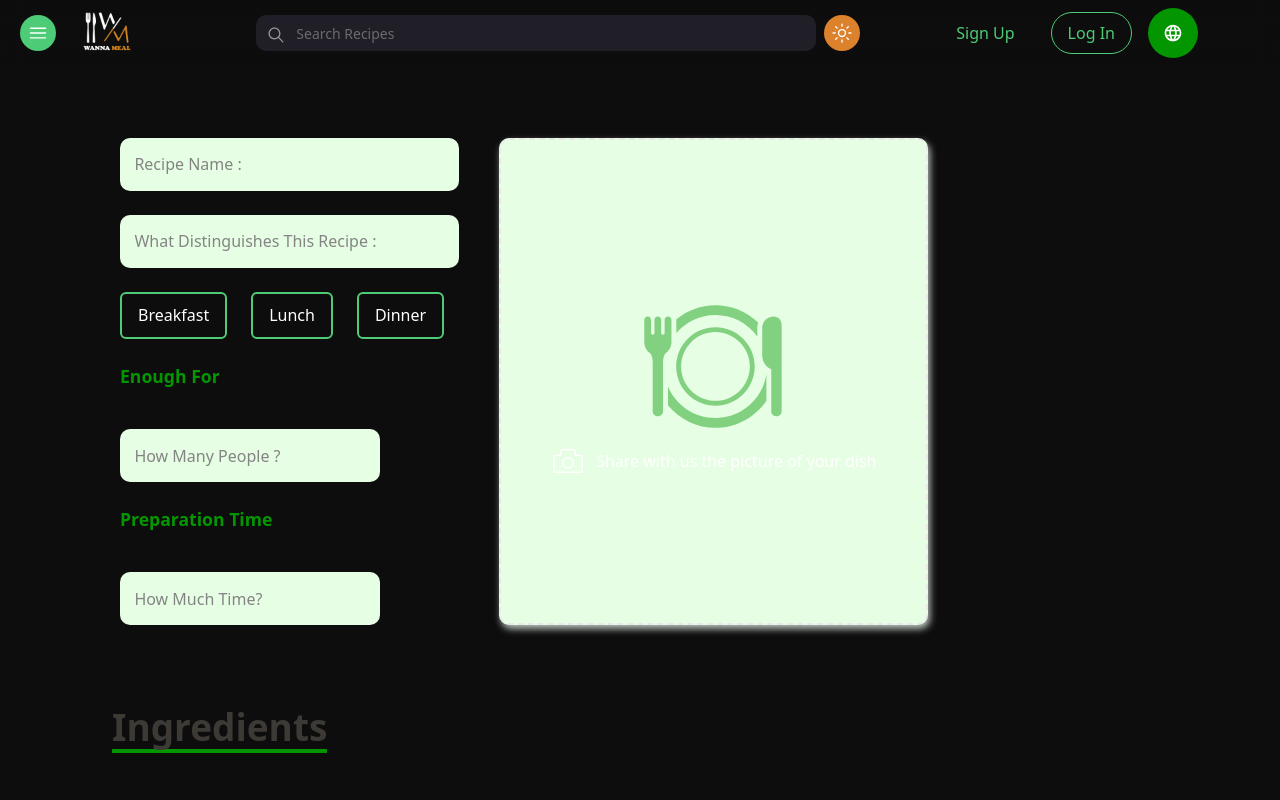
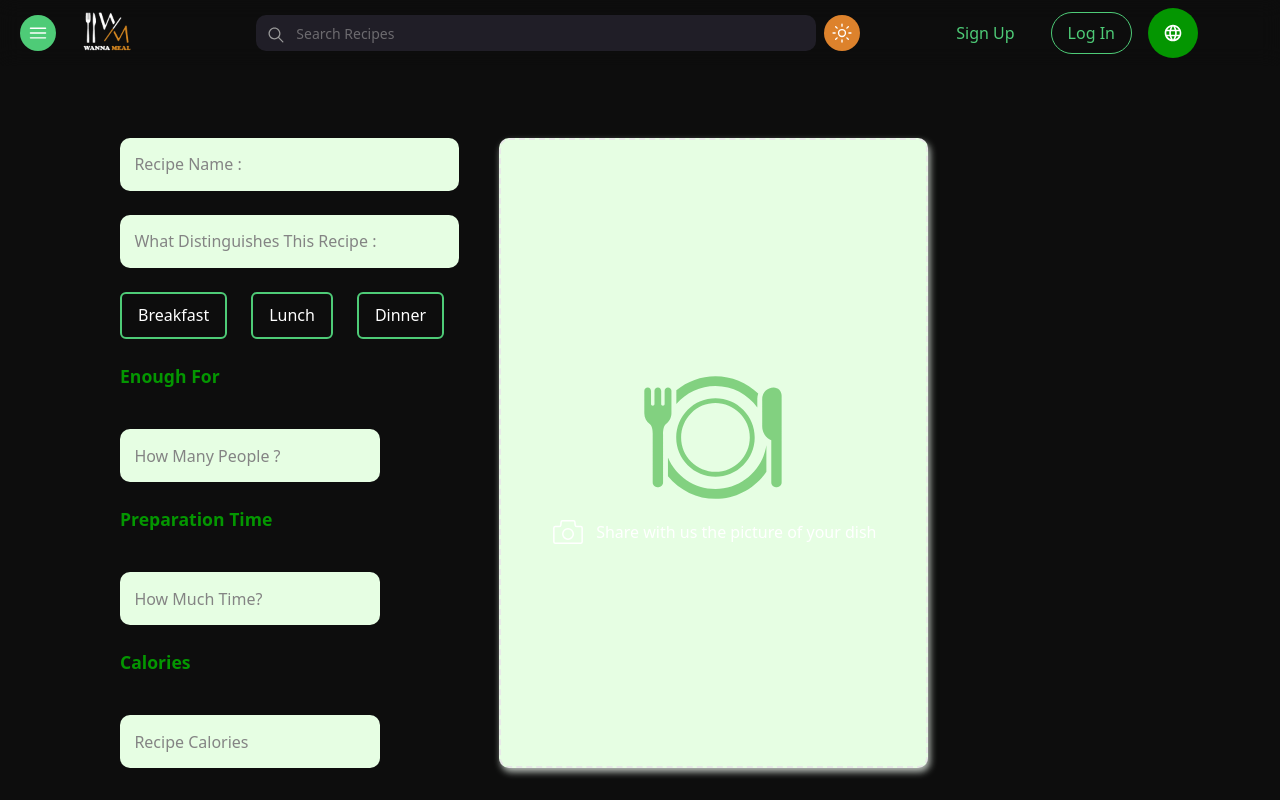
Before and after one commit to Graduation-Project-MRS/Frontend, a React (Create React App) app in the folder wannameal/: page /AddProduct in a window 1280 px wide. Shown: the top 800 px of the page. Built offline with nearby package versions, Linux system fonts and the light colour scheme.

Commit message:
edit addRecipe

```diff
--- a/wannameal/public/locales/en/translation.json
+++ b/wannameal/public/locales/en/translation.json
@@ -60,7 +60,8 @@
     "addingredient": "add ingredient",
     "addStep": "add Step",
     "saveRecipe": "save Recipe",
-    "cancelRecipe": "cancel Recipe"
+    "cancelRecipe": "cancel Recipe",
+    "caloriess": "calories"
   },
   "contact": {
     "head": "get in touch",
@@ -160,7 +161,7 @@
     "Profile": "My Profile",
     "Contact": "Contact Us",
     "logoutt": "logout",
-    "dashboard":"dashboard",
-"makeMeal":"Add Recipe"
+    "dashboard": "dashboard",
+    "makeMeal": "Add Recipe"
   }
 }
--- a/wannameal/src/components/mealCard/dashCard.jsx
+++ b/wannameal/src/components/mealCard/dashCard.jsx
@@ -8,7 +8,7 @@ import { Link } from "react-router-dom";
 function DashCard({ meal }) {
     return (
         <>
-            <Link to={`/recipeDetails/${meal?.id}`}>
+            <Link to={`/recipeDetails/${meal?._id}`}>
                 <div className={`${styles.mealCard}`}>
                     <div className={`${styles.imageContainer}`}>
                         <img
--- a/wannameal/src/pages/addProduct/addProduct.jsx
+++ b/wannameal/src/pages/addProduct/addProduct.jsx
@@ -1,4 +1,4 @@
-import React, { useState } from "react";
+import React, { useEffect, useState } from "react";
 import style from "./page.module.css";
 import { BiSolidTrash } from "react-icons/bi";
 import { IoMdAddCircleOutline } from "react-icons/io";
@@ -20,6 +20,7 @@ const AddProduct = () => {
   ]);
   const [isActive, setisActive] = useState("");
   const [image, setImage] = useState(null);
+  const [randomNumber, setRandomNumber] = useState(null);
   const { t } = useTranslation();
   const {
     Rname,
@@ -36,7 +37,13 @@ const AddProduct = () => {
     addStep,
     saveRecipe,
     cancelRecipe,
+    caloriess,
   } = t("add");
+  useEffect(() => {
+    const randomNum = Math.floor(Math.random() * 100) + 1; // Generate random number between 1 and 100
+    setRandomNumber(randomNum);
+  }, [])
+
   const user = useSelector(getuser);
   const [recipe, setRecipe] = useState({
     recipeName: "",
@@ -44,7 +51,8 @@ const AddProduct = () => {
     typeMeals: "",
     times: "",
     EnoughFor: "",
-    calories: 500,
+    calories: null,
+    _id: 24,
     image: null,
     ingredients: [],
     steps: [],
@@ -104,6 +112,7 @@ const AddProduct = () => {
       ...prevRecipe,
       steps: updatedDirections,
     }));
+    console.log(recipe);
   };
 
   const handleRemoveIngredient = (index) => {
@@ -157,10 +166,10 @@ const AddProduct = () => {
     formData.append("times", recipe.times);
     formData.append("EnoughFor", recipe.EnoughFor);
     formData.append("calories", recipe.calories);
+    formData.append("_id", recipe._id);
     formData.append("image", recipe.image);
-    formData.append("ingredients", JSON.stringify(ingredients));
-    formData.append("steps", JSON.stringify(directions));
-
+    formData.append("ingredients", JSON.stringify(ingredients.join(',')));
+    formData.append("steps", JSON.stringify(directions.join(',')));
     try {
       const response = await axios.post(
         "https://fast-plat1.vercel.app/meals/addAnewRecipe",
@@ -181,7 +190,6 @@ const AddProduct = () => {
       // Handle error
     }
   };
-  console.log(user);
   return (
     <div className="p-md-5 mx-md-5 my-4">
       <Helmet>
@@ -217,9 +225,8 @@ const AddProduct = () => {
                   target: { name: "typeMeals", value: "Breakfast" },
                 });
               }}
-              className={`${style.recipe_type} ${
-                isActive === "Breakfast" ? style.recipe_active : ""
-              }`}
+              className={`${style.recipe_type} ${isActive === "Breakfast" ? style.recipe_active : ""
+                }`}
               name="Breakfast"
             >
               {breaks}
@@ -231,9 +238,8 @@ const AddProduct = () => {
                   target: { name: "typeMeals", value: "Lunch" },
                 });
               }}
-              className={`${style.recipe_type} ${
-                isActive === "Lunch" ? style.recipe_active : ""
-              }`}
+              className={`${style.recipe_type} ${isActive === "Lunch" ? style.recipe_active : ""
+                }`}
               name="Lunch"
             >
               {lunch}
@@ -245,9 +251,8 @@ const AddProduct = () => {
                   target: { name: "typeMeals", value: "Dinner" },
                 });
               }}
-              className={`${style.recipe_type} ${
-                isActive === "Dinner" ? style.recipe_active : ""
-              }`}
+              className={`${style.recipe_type} ${isActive === "Dinner" ? style.recipe_active : ""
+                }`}
               name="Dinner"
             >
               {dinner}
@@ -273,6 +278,17 @@ const AddProduct = () => {
               name="times"
               type="text"
               placeholder="How much time?"
+            />
+          </div>
+          <div className="d-flex gap-4 flex-wrap align-items-center justify-content-between  ">
+            <p className={style.text_label}>{caloriess}</p>
+            <input
+              className={style.add_input}
+              onChange={handleInputChange}
+              value={recipe.calories}
+              name="calories"
+              type="number"
+              placeholder="Recipe calories"
             />
           </div>
         </div>
```
Also changed, not shown: wannameal/public/locales/ar/translation.json (+4 -3 lines).
